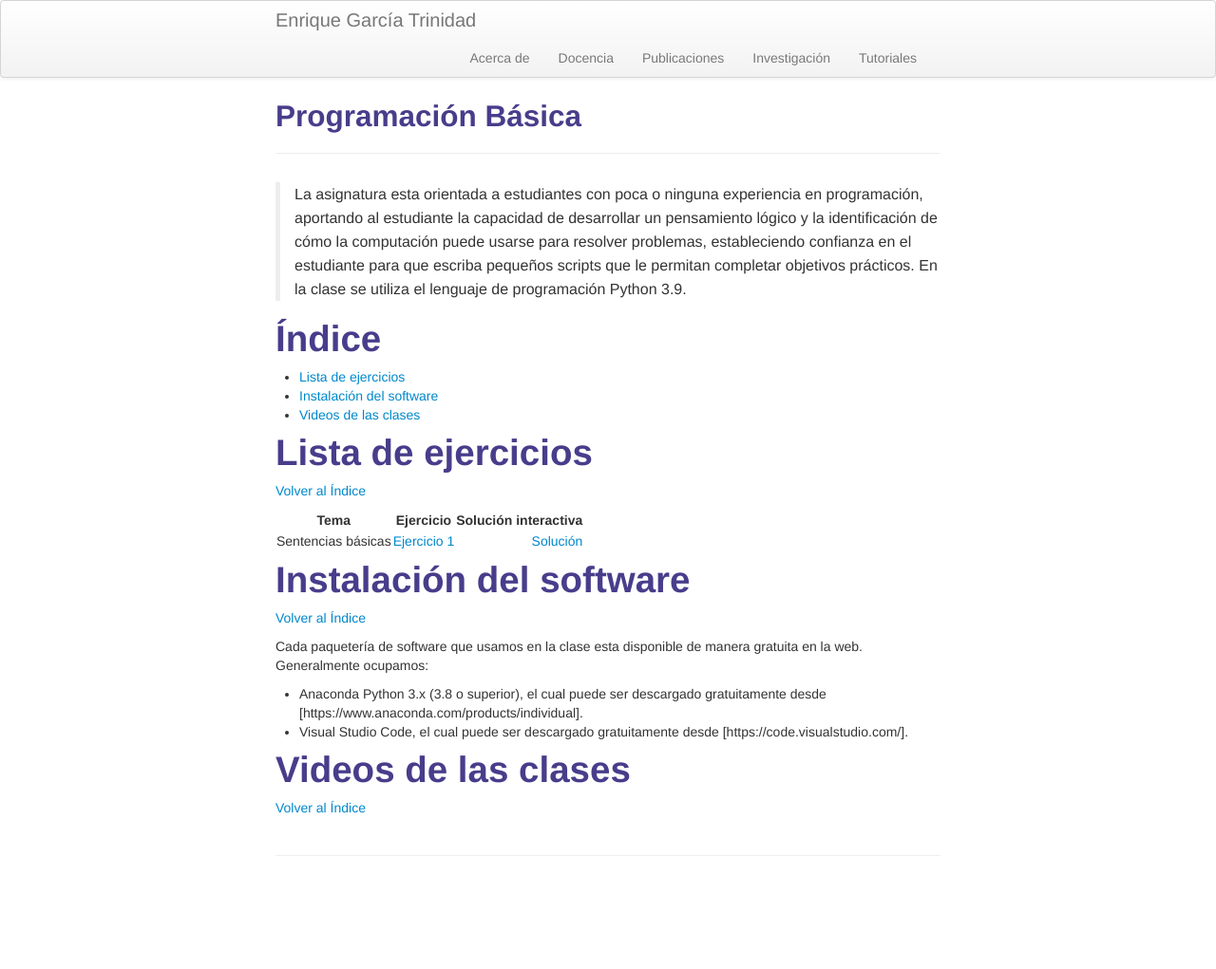
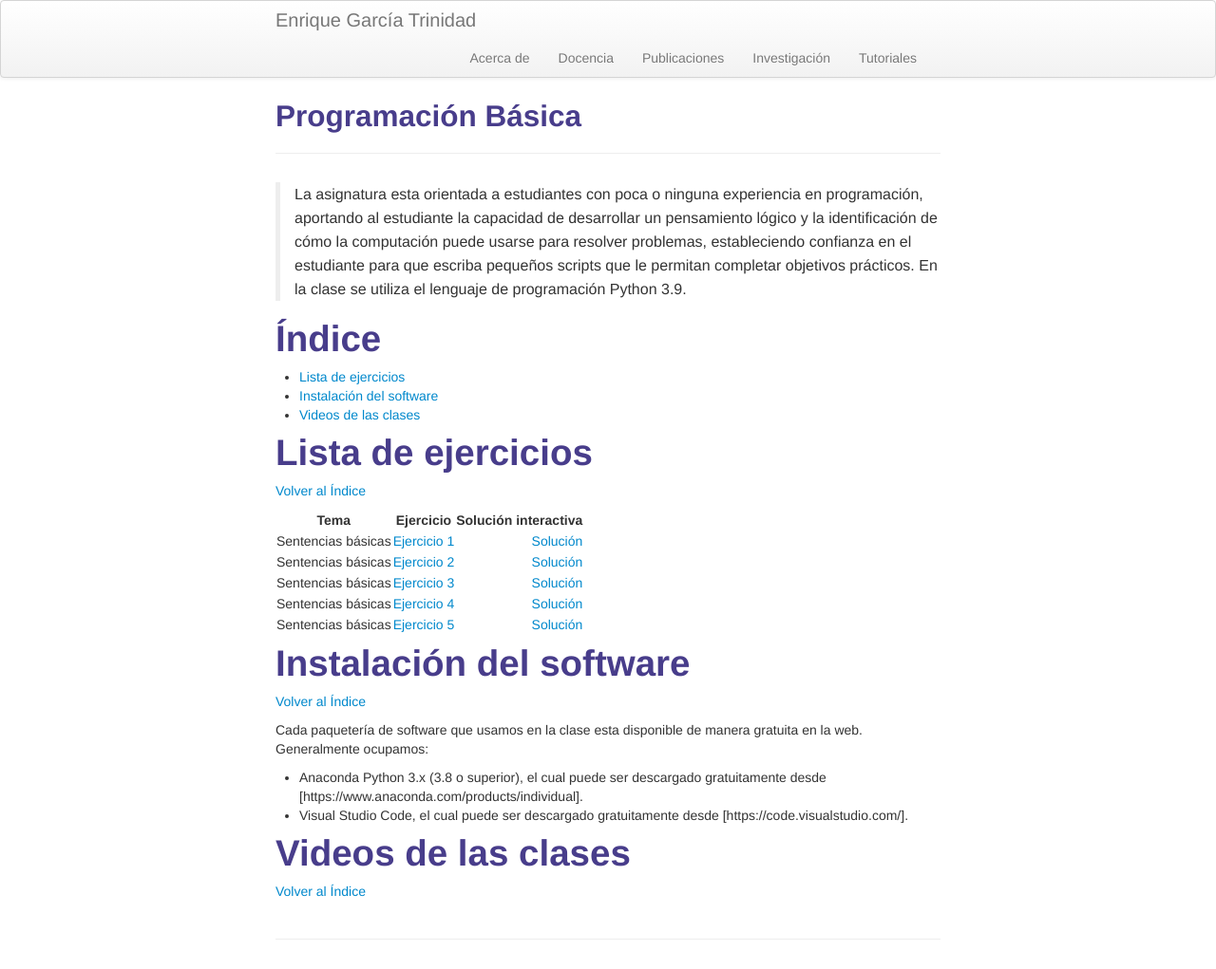
Before and after one commit to enriGarcia/enriGarcia.github.io, a Jekyll site: the page built from pages/teaching/progBas.md, in a window 1280 px wide. Shown: the whole page at 95% size. Built offline with Jekyll 4.4.1, drawn with Linux system fonts in a browser that asks for light colours; before the commit the page ends 933 px from its top, so only the background shows below that.

Commit message:
hw update

```diff
--- a/pages/teaching/progBas.md
+++ b/pages/teaching/progBas.md
@@ -17,6 +17,10 @@ description: Instalación de hardware y software para el microcontrolador ATMEGA
 |Tema              |Ejercicio       |Solución interactiva|
 |------------------|:--------------:|-------------------:|
 |Sentencias básicas|[Ejercicio 1    ]({{ BASE_PATH}}/pages/assignments/progBas_ex_001.pdf)|[Solución](https://codehs.com/sandbox/id/ex_065-cnvBHR)|
+|Sentencias básicas|[Ejercicio 2    ]({{ BASE_PATH}}/pages/assignments/progBas_ex_002.pdf)|[Solución](https://codehs.com/sandbox/id/ex_065-cnvBHR)|
+|Sentencias básicas|[Ejercicio 3    ]({{ BASE_PATH}}/pages/assignments/progBas_ex_003.pdf)|[Solución](https://codehs.com/sandbox/id/ex_065-cnvBHR)|
+|Sentencias básicas|[Ejercicio 4    ]({{ BASE_PATH}}/pages/assignments/progBas_ex_004.pdf)|[Solución](https://codehs.com/sandbox/id/ex_065-cnvBHR)|
+|Sentencias básicas|[Ejercicio 5    ]({{ BASE_PATH}}/pages/assignments/progBas_ex_005.pdf)|[Solución](https://codehs.com/sandbox/id/ex_065-cnvBHR)|
 
 
 # Instalación del software
```
